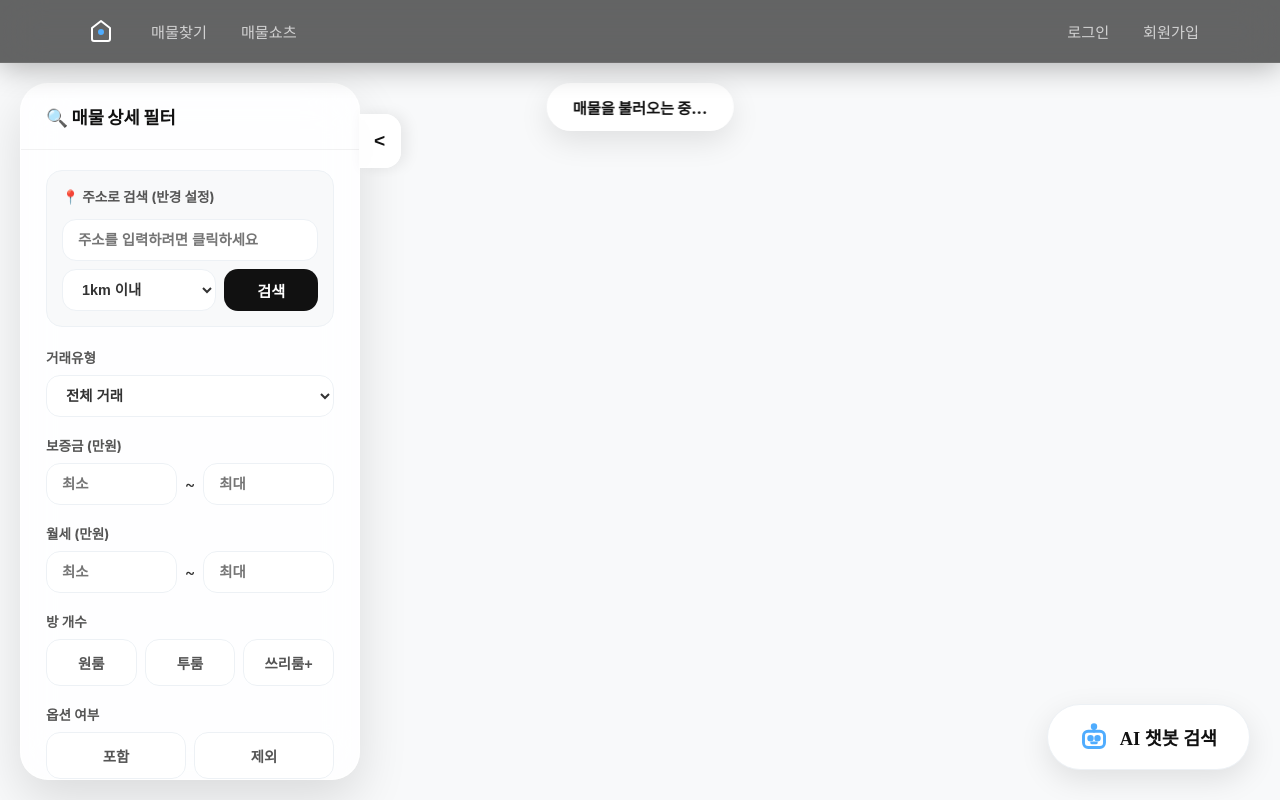
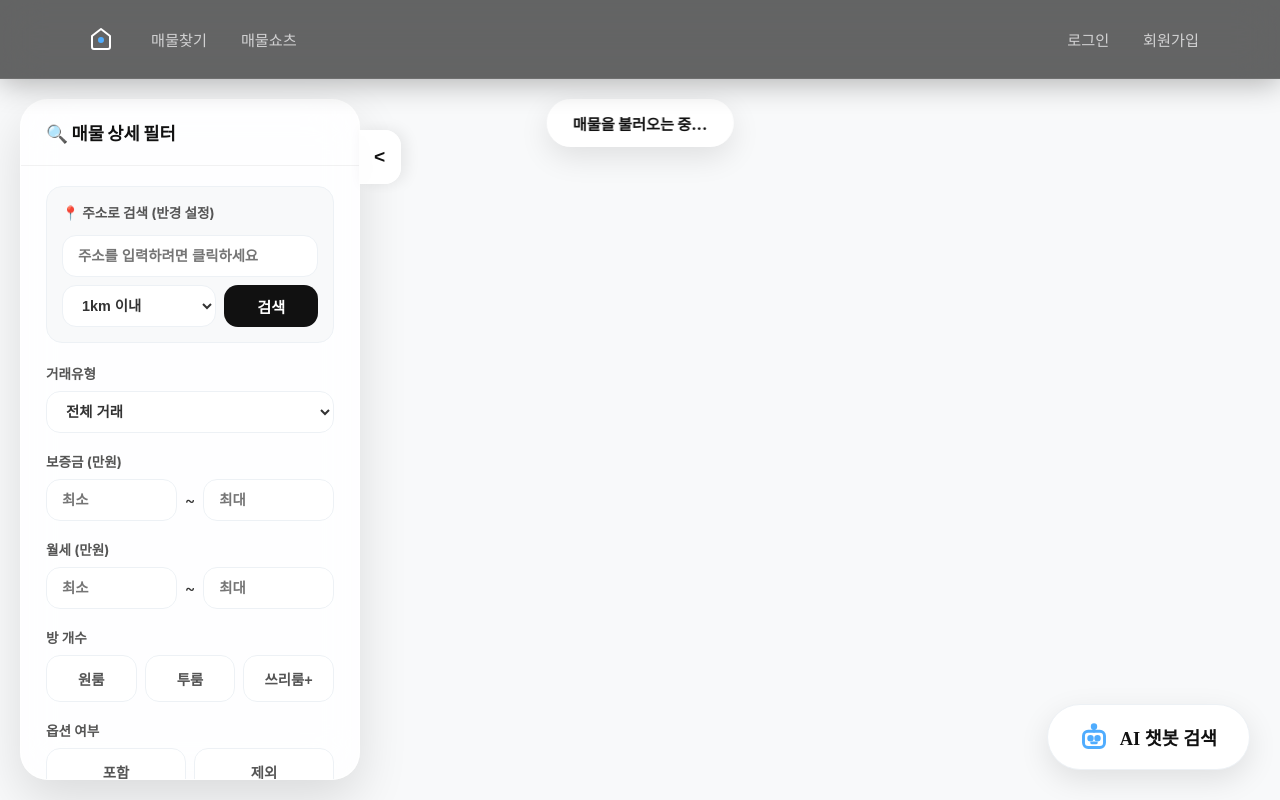
Before and after one commit to EverJoyyyL20/Sesac_Final, a Flask app: page /find in a window 1280 px wide. Run offline with Flask 3, Linux system fonts and the light colour scheme; parts of the project's set-up code (start-up, migrations or seed data) failed here and were passed over; some libraries are stand-ins or nearby versions; some web fonts are replaced.

Commit message:
Feat: 배너 늘리기

```diff
--- a/house_project/static/css/common.css
+++ b/house_project/static/css/common.css
@@ -23,7 +23,7 @@ body, html {
     display: flex;
     justify-content: space-between;
     align-items: center;
-    padding: 12px 5% !important;
+    padding: 20px 5% !important;
     width: 100%;
     /* 🔥 완전한 검정색 톤 베이스에 투명도를 부여 */
     background-color: rgba(0, 0, 0, 0.6);
```
